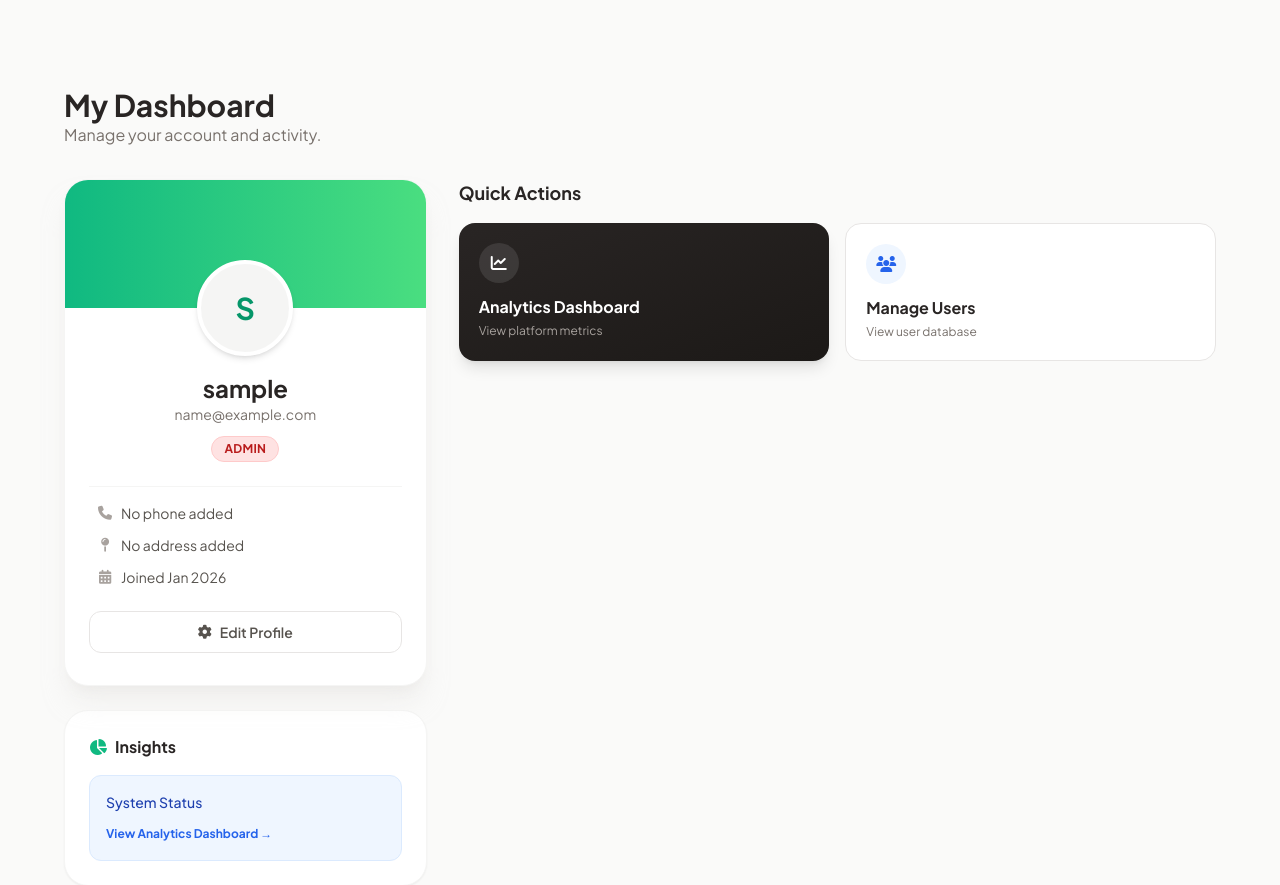
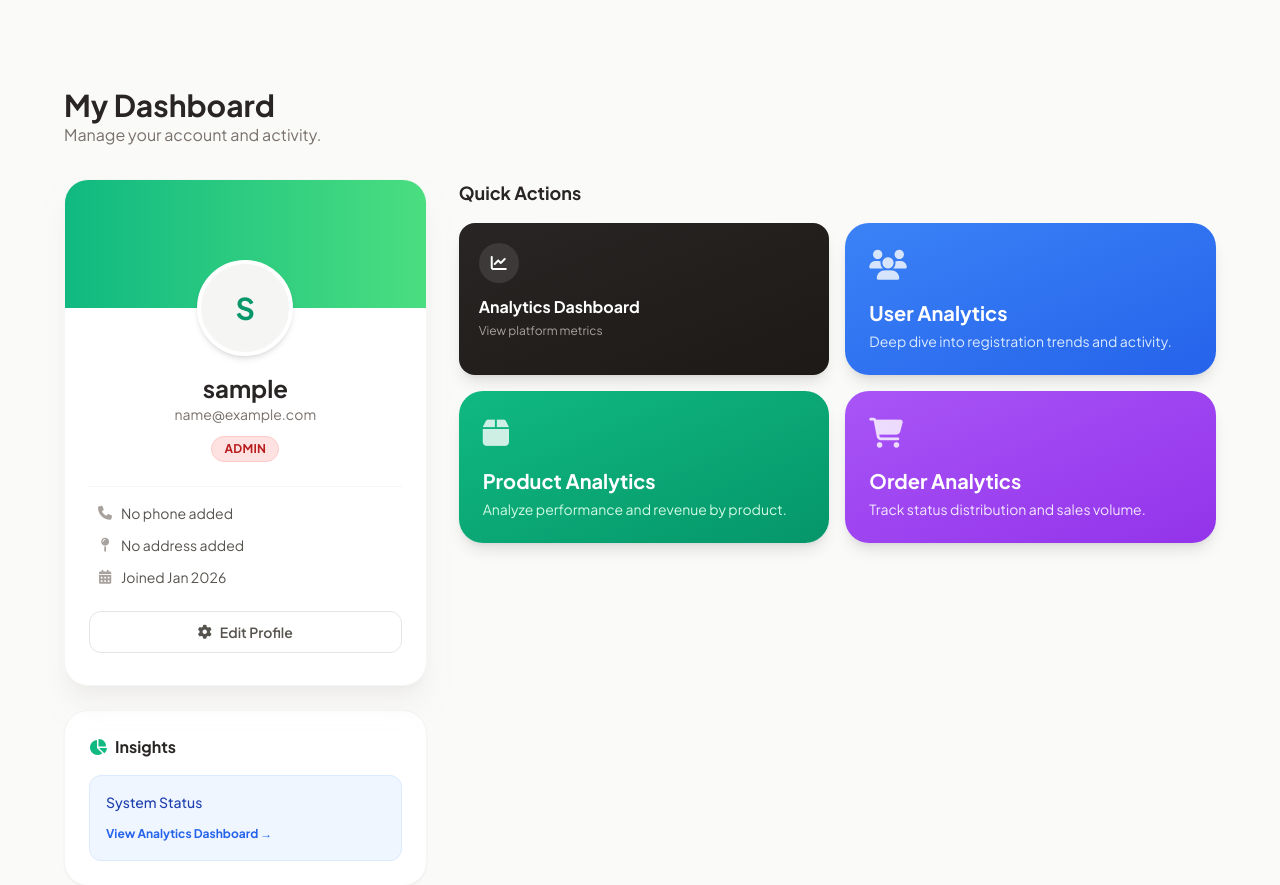
Before and after one commit to pranavkavade20/Farmket, a Django app: page /accounts/profile/ in a window 1280 px wide. Shown: the part 81-966 px from the top of the page. Run offline with Django 5.2, Linux system fonts and the light colour scheme; the visitor is signed in with stand-in values (Sample User, id 1); some libraries are stand-ins or nearby versions.

Commit message:
Enhance analytics section in profile dashboard with improved UI and additional metrics

```diff
--- a/accounts/templates/accounts/profile.html
+++ b/accounts/templates/accounts/profile.html
@@ -118,12 +118,30 @@
                             <h4 class="font-bold">Analytics Dashboard</h4>
                             <p class="text-xs text-stone-400 mt-1">View platform metrics</p>
                         </a>
-                        <a href="{% url 'analytics:users' %}" class="group p-5 rounded-2xl bg-white dark:bg-gray-800 border border-stone-200 dark:border-gray-700 hover:shadow-md hover:-translate-y-1 transition-all duration-300">
-                            <div class="w-10 h-10 rounded-full bg-blue-50 dark:bg-blue-900/20 flex items-center justify-center text-blue-600 dark:text-blue-300 mb-3 group-hover:scale-110 transition-transform">
-                                <i class="fas fa-users"></i>
+                      <a href="{% url 'analytics:users' %}" class="group p-6 rounded-3xl bg-gradient-to-br from-blue-500 to-blue-600 text-white shadow-lg hover:shadow-blue-500/30 hover:-translate-y-1 transition-all">
+                            <div class="flex justify-between items-start mb-4">
+                                <i class="fas fa-users text-3xl opacity-80"></i>
+                                <i class="fas fa-arrow-right opacity-0 group-hover:opacity-100 transform -translate-x-2 group-hover:translate-x-0 transition-all"></i>
                             </div>
-                            <h4 class="font-bold text-stone-800 dark:text-white">Manage Users</h4>
-                            <p class="text-xs text-stone-500 dark:text-stone-400 mt-1">View user database</p>
+                            <h3 class="text-xl font-bold">User Analytics</h3>
+                            <p class="text-blue-100 text-sm mt-1">Deep dive into registration trends and activity.</p>
+                        </a>
+                         <a href="{% url 'analytics:products' %}" class="group p-6 rounded-3xl bg-gradient-to-br from-emerald-500 to-emerald-600 text-white shadow-lg hover:shadow-emerald-500/30 hover:-translate-y-1 transition-all">
+                            <div class="flex justify-between items-start mb-4">
+                                <i class="fas fa-box text-3xl opacity-80"></i>
+                                <i class="fas fa-arrow-right opacity-0 group-hover:opacity-100 transform -translate-x-2 group-hover:translate-x-0 transition-all"></i>
+                            </div>
+                            <h3 class="text-xl font-bold">Product Analytics</h3>
+                            <p class="text-emerald-100 text-sm mt-1">Analyze performance and revenue by product.</p>
+                        </a>
+
+                        <a href="{% url 'analytics:orders' %}" class="group p-6 rounded-3xl bg-gradient-to-br from-purple-500 to-purple-600 text-white shadow-lg hover:shadow-purple-500/30 hover:-translate-y-1 transition-all">
+                            <div class="flex justify-between items-start mb-4">
+                                <i class="fas fa-shopping-cart text-3xl opacity-80"></i>
+                                <i class="fas fa-arrow-right opacity-0 group-hover:opacity-100 transform -translate-x-2 group-hover:translate-x-0 transition-all"></i>
+                            </div>
+                            <h3 class="text-xl font-bold">Order Analytics</h3>
+                            <p class="text-purple-100 text-sm mt-1">Track status distribution and sales volume.</p>
                         </a>
 
                     {% elif user.user_type == 'farmer' %}
```
